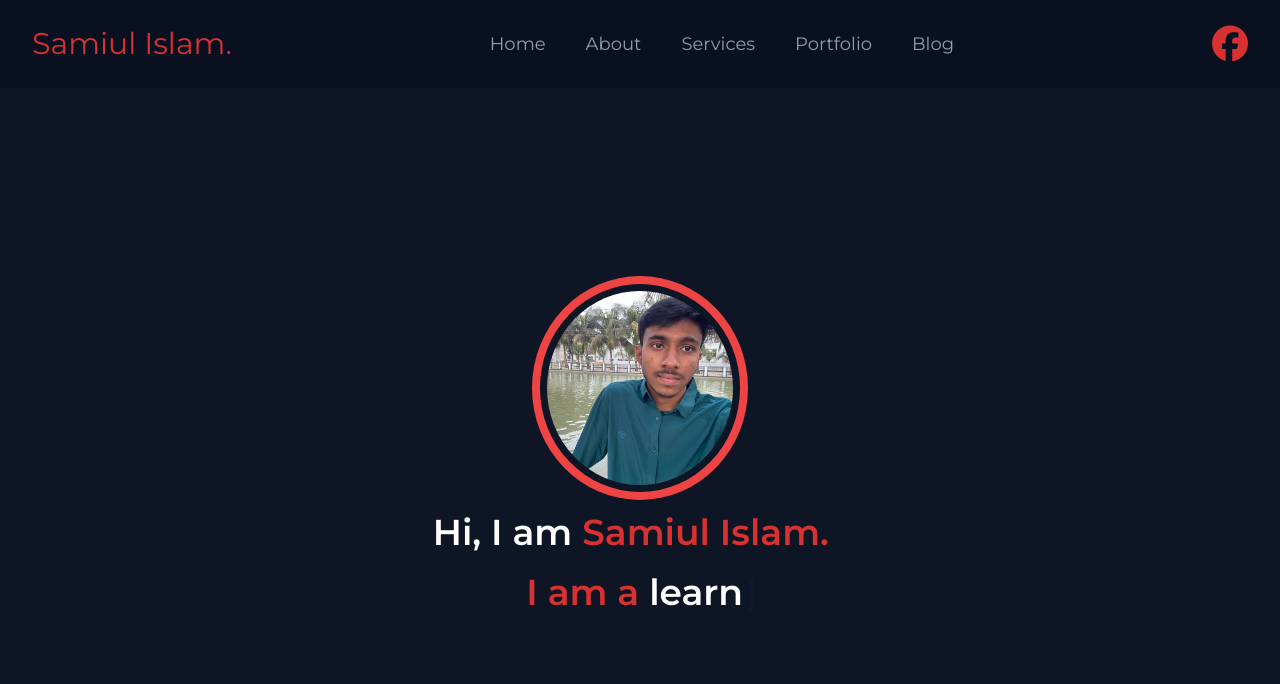
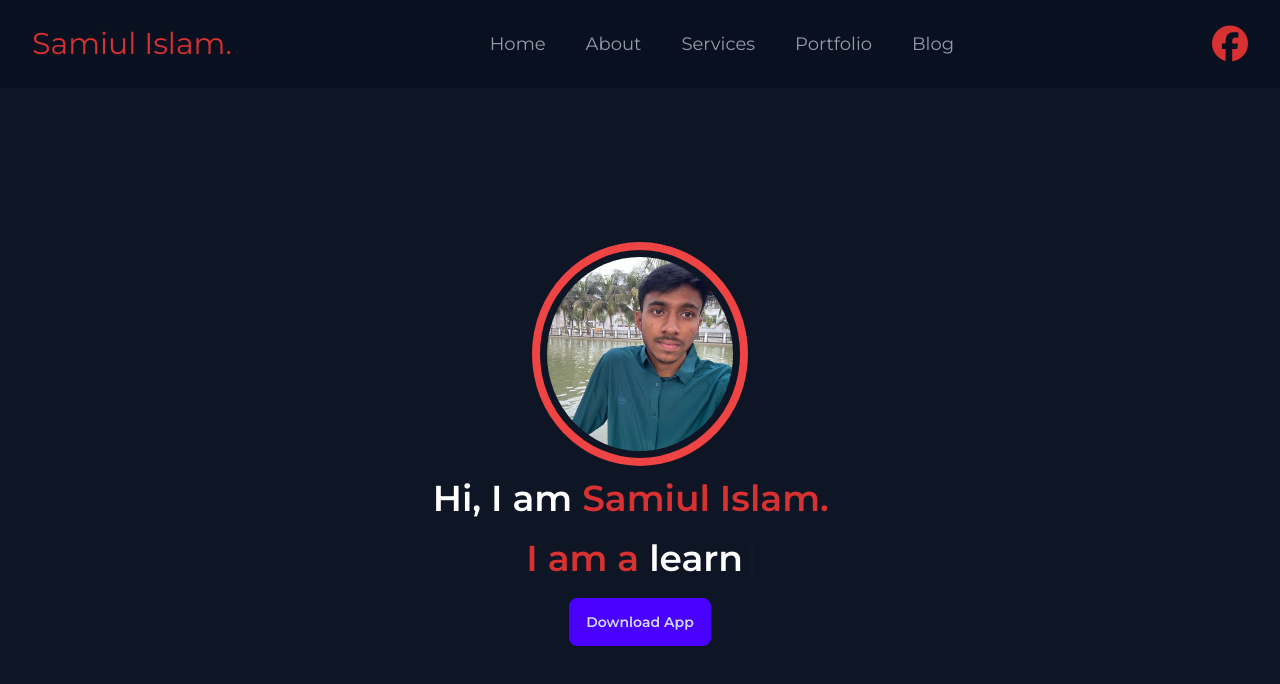
Before and after one commit to SamiulIslam007/samiul, a React (Vite) app: page / in a window 1280 px wide. Shown: the top 684 px of the page. Built offline with nearby package versions, Linux system fonts and the light colour scheme.

Commit message:
New app download button added with the app

```diff
--- a/index.html
+++ b/index.html
@@ -12,6 +12,12 @@
       crossorigin="anonymous"
       referrerpolicy="no-referrer"
     />
+    <link
+      href="https://cdn.jsdelivr.net/npm/daisyui@4.6.2/dist/full.min.css"
+      rel="stylesheet"
+      type="text/css"
+    />
+    <script src="https://cdn.tailwindcss.com"></script>
     <link rel="preconnect" href="https://fonts.googleapis.com" />
     <link rel="preconnect" href="https://fonts.gstatic.com" crossorigin />
     <link
--- /dev/null
+++ b/src/components/DownloadButton.jsx
@@ -0,0 +1,23 @@
+import React from "react";
+
+const DownloadButton = () => {
+  const handleDownload = () => {
+    const apkUrl = "../../assets/samiul.apk";
+
+    const tempAnchor = document.createElement("a");
+    tempAnchor.href = apkUrl;
+
+    tempAnchor.setAttribute("download", "samiul.apk");
+    tempAnchor.click();
+  };
+
+  return (
+    <div className="text-center mt-5">
+      <button onClick={handleDownload} class="text-center btn btn-primary">
+        Download App
+      </button>
+    </div>
+  );
+};
+
+export default DownloadButton;
--- a/src/components/Header.jsx
+++ b/src/components/Header.jsx
@@ -1,11 +1,12 @@
 import Navbar from "./Navbar";
 import samiulImg from "./samiul.jpeg";
 import { Typewriter } from "react-simple-typewriter";
+import DownloadButton from "./DownloadButton";
 function Header() {
   return (
     <header className=" ">
       <Navbar />
-      <div className=" bg-bgPrimary h-[90vh] flex items-center justify-start">
+      <div className=" bg-bgPrimary h-[90vh] flex flex-col items-center justify-center">
         <div className="container mx-auto  text-center ">
           <div className="w-[200px] h-[200px] mx-auto ">
             <img
@@ -42,6 +43,7 @@ function Header() {
             </span>
           </p>
         </div>
+        <DownloadButton />
       </div>
     </header>
   );
```
Also changed, not shown: images/samiul.jpeg (added), 1 other file (tests, documents, lock files or other folders).
